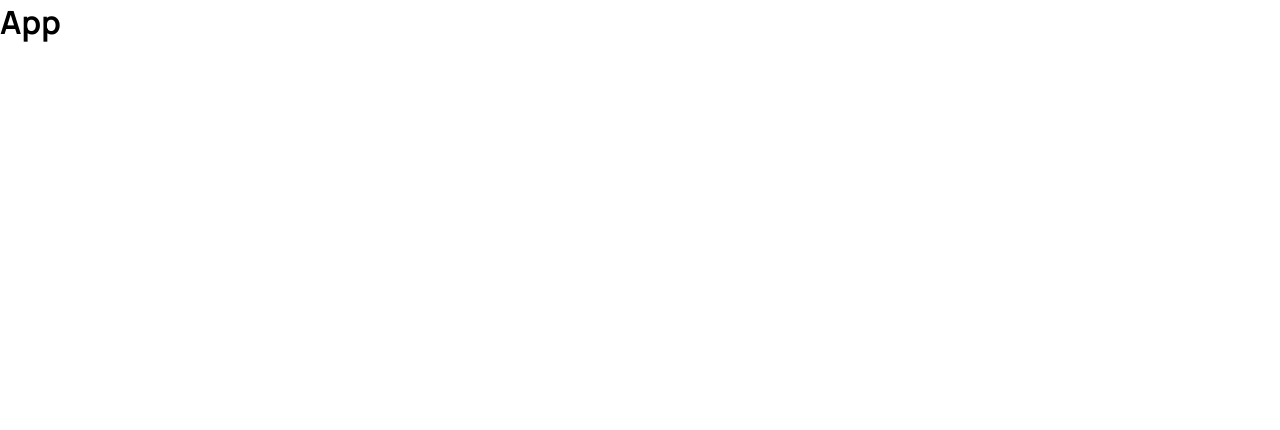
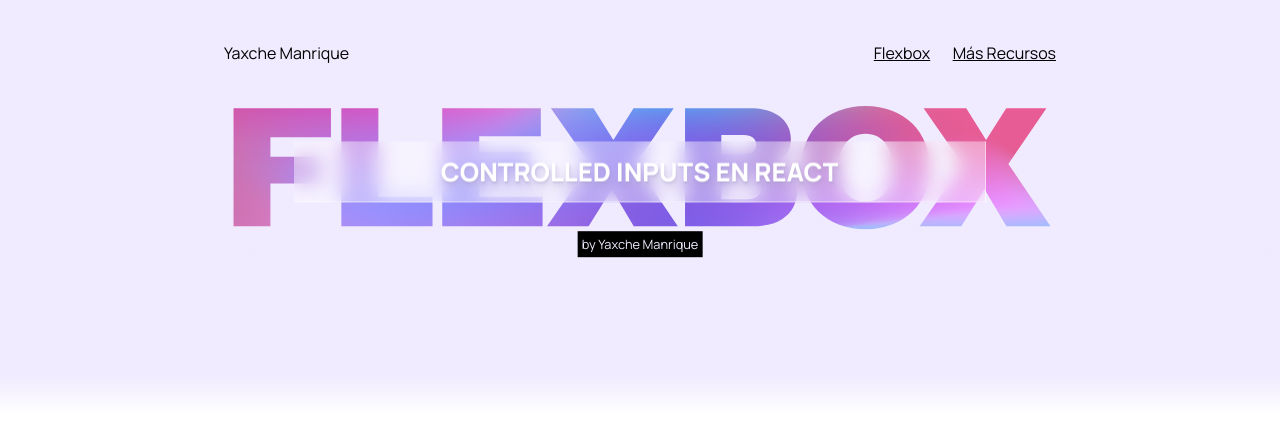
Before and after one commit to yaxchemanrique/react-controlled-inputs, a React (Vite) app: page / in a window 1280 px wide. Shown: the top 430 px of the page. Built offline with nearby package versions, Linux system fonts and the light colour scheme; a web font is replaced by a local one.

Commit message:
feat: Header component

```diff
--- a/root.css
+++ b/root.css
@@ -34,3 +34,12 @@ img {
   display: block;
   max-width: 100%;
 }
+
+a {
+  color: inherit;
+}
+
+.wrapper {
+  max-width: 90rem;
+  margin-inline: auto;
+}
--- a/src/App.jsx
+++ b/src/App.jsx
@@ -1,7 +1,11 @@
+import Header from "./layout/Header/Header";
+
 function App() {
   return (
-    <h1>App</h1>
-  )
+    <>
+      <Header />
+    </>
+  );
 }
 
-export default App
+export default App;
--- /dev/null
+++ b/src/layout/Header/Header.jsx
@@ -0,0 +1,30 @@
+import styles from "./Header.module.css";
+
+function Header() {
+  return (
+    <header className={styles.header}>
+      <div className="wrapper">
+        <nav className={styles.nav}>
+          <div className={styles.logoContainer}>Yaxche Manrique</div>
+          <ul>
+            <li>
+              <a href="https://flexbox.yaxchemanrique.com/">Flexbox</a>
+            </li>
+            <li>
+              <a href="https://notion.com">Más Recursos</a>
+            </li>
+          </ul>
+        </nav>
+        <div className={styles.meshTitle}>
+					<h1>controlled inputs en react</h1>
+					<div>
+						<object data="/flexbox-title.svg"></object>
+					</div>
+					<address rel="author" className={styles.authorTag}>by Yaxche Manrique</address>
+				</div>
+      </div>
+    </header>
+  );
+}
+
+export default Header;
--- /dev/null
+++ b/src/layout/Header/Header.module.css
@@ -0,0 +1,70 @@
+.header {
+  min-height: 26rem;
+  padding-inline: 14rem;
+  background-image: linear-gradient(180deg, var(--clr-accent-100-100) 90.27%, var(--clr-accent-100-0) 100%)
+}
+
+.nav {
+  display: flex;
+  justify-content: space-between;
+  padding-block: 2.6rem;
+}
+
+.nav ul {
+  display: flex;
+  gap: 1.4rem;
+  list-style: none;
+}
+
+.meshTitle {
+  position: relative;
+}
+
+.meshTitle div {
+  width: 100%;
+}
+
+.meshTitle h1 {
+  --margin-inline: 4.4rem;
+  --shadow-color: 257deg 30% 70%;
+
+  --text-shadow:
+    0.3px 0.5px 0.7px hsl(var(--shadow-color) / 0.23),
+    0.8px 1.6px 2.1px hsl(var(--shadow-color) / 0.25),
+    1.9px 3.8px 5px hsl(var(--shadow-color) / 0.27),
+    4.4px 8.8px 11.7px hsl(var(--shadow-color) / 0.29);
+
+  text-transform: uppercase;
+  font-size: 1.6rem;
+  font-weight: 900;
+  text-align: center;
+  line-height: 0.85;
+  text-wrap: balance;
+  color: var(--clr-accent-50-100);
+  text-shadow: var(--text-shadow);
+
+  position: absolute;
+  top: 50%;
+  transform: translateY(-50%);
+  padding-block: 1.2rem;
+  padding-inline: 0.5rem;
+  margin-inline: var(--margin-inline);
+  width: calc(100% - 2 * var(--margin-inline));
+  border-right: 0.862px solid hsl(0 0% 100% / 50%);
+  border-bottom: 0.862px solid hsl(0 0% 100% / 50%);
+  backdrop-filter: blur(10px);
+  background-color: hsl(0 0% 100% / 40%);
+}
+
+.authorTag {
+  background-color: var(--clr-accent-950-100);
+  color: var(--clr-accent-100-100);
+  font-style: normal;
+  font-size: 0.8rem;
+  width: fit-content;
+  padding: 0.25rem;
+  position: absolute;
+  bottom: 0px;
+  left: 50%;
+  transform: translate(-50%, 70%);
+}
```
Also changed, not shown: public/flexbox-title.svg (added).
